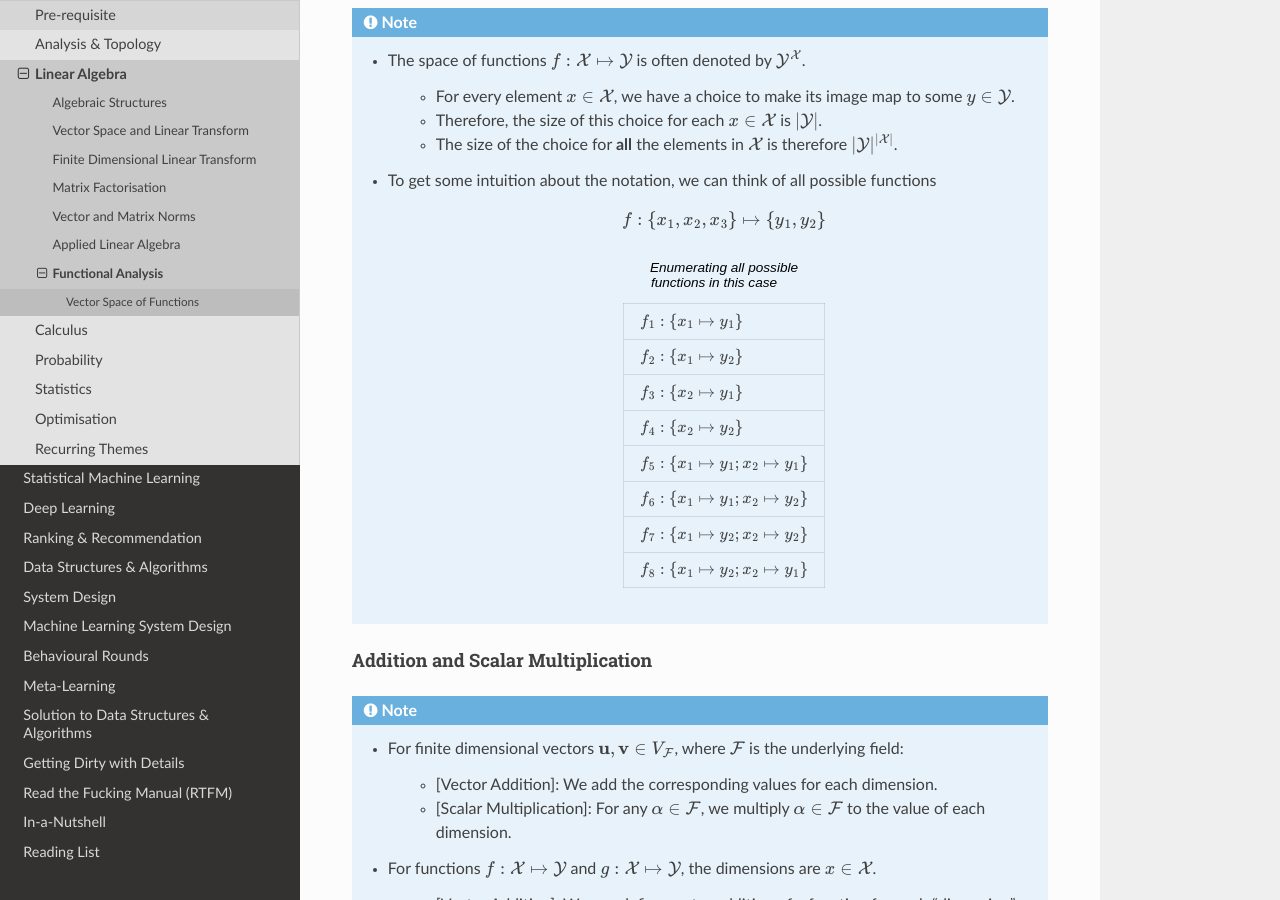
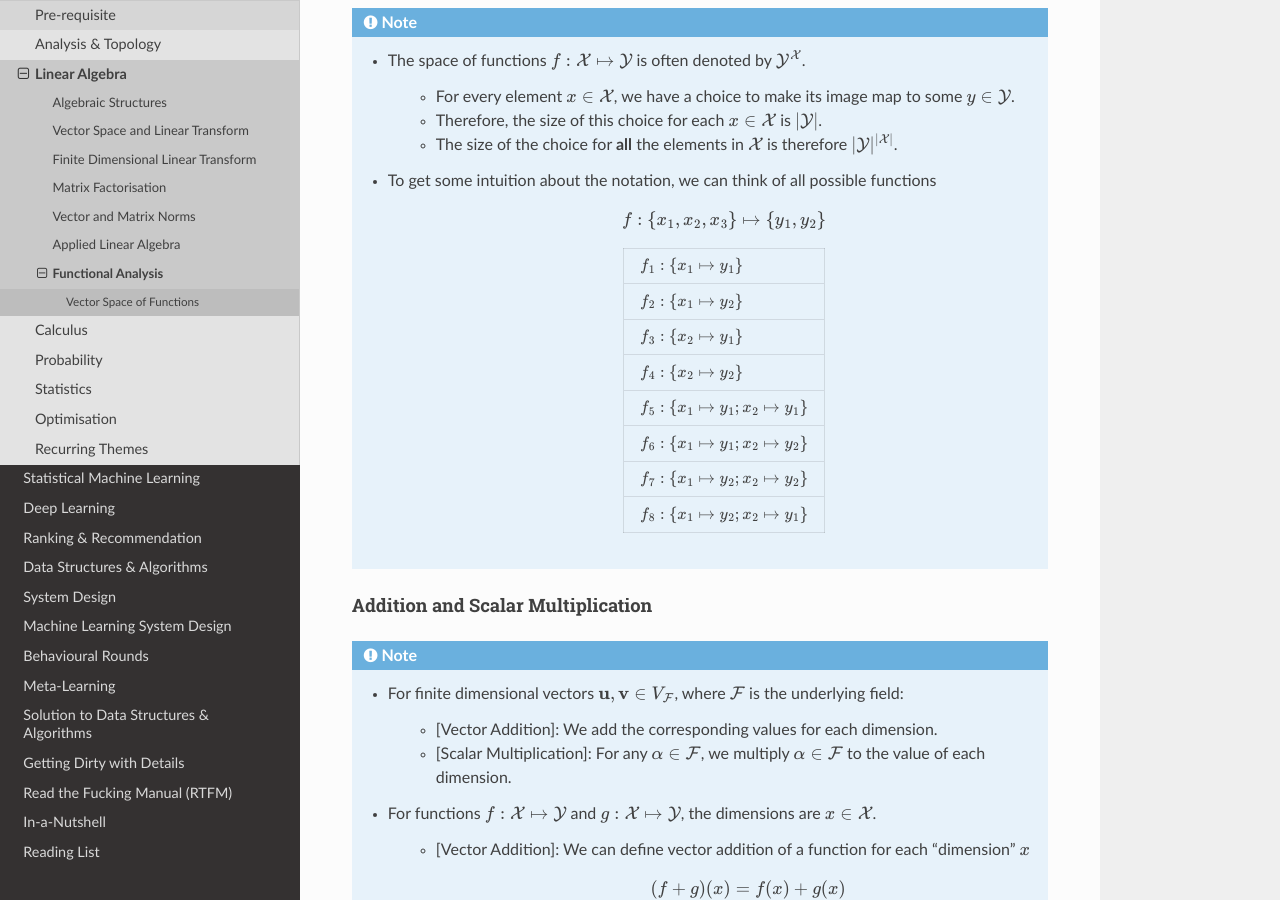
Before and after one commit to uselesstechjunks/leetcode, a Sphinx documentation site: the page built from docs/source/math/linalg/funan.rst, in a window 1280 px wide and 900 px high, scrolled down 1021 px. Built offline with Sphinx 7.4.7 and the Read the Docs theme 2.0.0, drawn with Linux system fonts in a browser that asks for light colours.

Commit message:
Update funan.rst

```diff
--- a/docs/source/math/linalg/funan.rst
+++ b/docs/source/math/linalg/funan.rst
@@ -38,7 +38,7 @@ Cardinality of Function Space
 
 		.. math:: f:\{x_1,x_2,x_3\}\mapsto\{y_1,y_2\}
 
-		.. csv-table:: Enumerating all possible functions in this case
+		.. csv-table::
 			:align: center
 
 			:math:`f_1:\{x_1\mapsto y_1\}`
```
